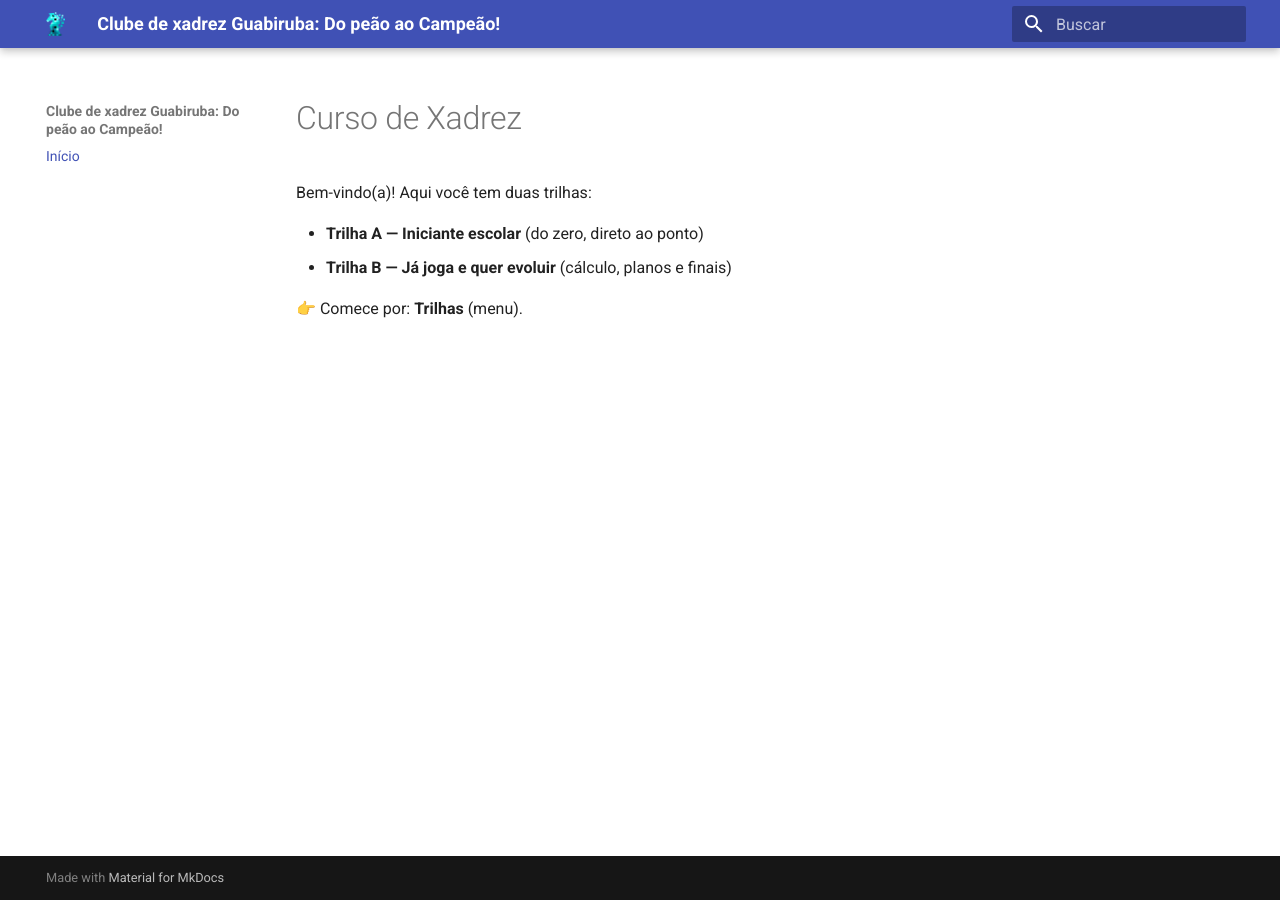
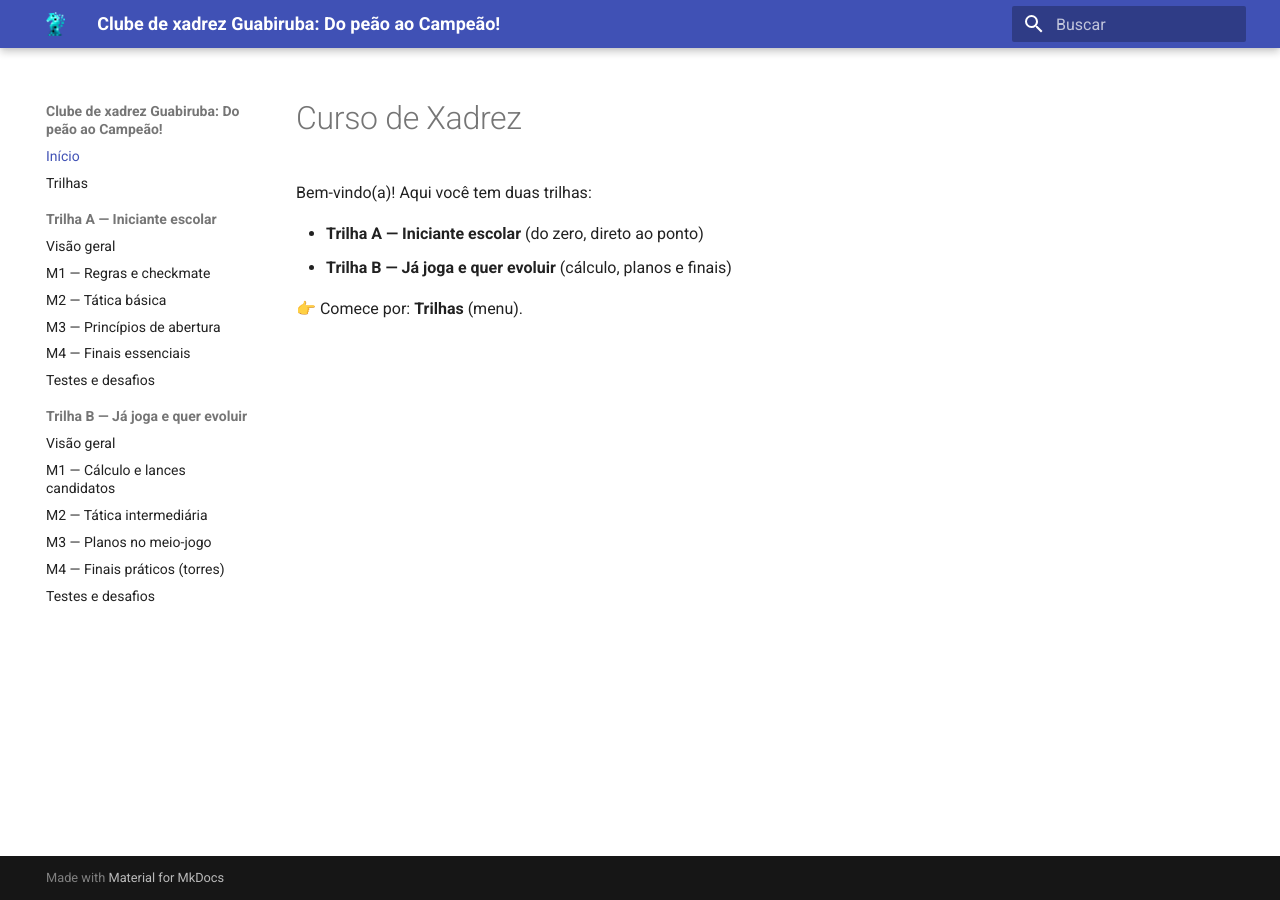
Before and after one commit to douglasvieiradossantos/Clube-de-xadrez-Guabiruba-Do-pe-o-ao-campe-o, an MkDocs documentation site: the page built from docs/index.md, in a window 1280 px wide. Built offline with MkDocs 1.6.1 and Material for MkDocs 9.7.7, drawn with Linux system fonts in a browser that asks for light colours.

Commit message:
Add navigation for beginner and intermediate tracks

```diff
--- a/mkdocs.yml
+++ b/mkdocs.yml
@@ -16,3 +16,20 @@ plugins:
 
 nav:
   - Início: index.md
+  - Trilhas: trilhas.md
+
+  - "Trilha A — Iniciante escolar":
+      - Visão geral: iniciante/index.md
+      - "M1 — Regras e checkmate": iniciante/m1-regras.md
+      - "M2 — Tática básica": iniciante/m2-tatica-1.md
+      - "M3 — Princípios de abertura": iniciante/m3-abertura-principios.md
+      - "M4 — Finais essenciais": iniciante/m4-finais-1.md
+      - "Testes e desafios": iniciante/testes.md
+
+  - "Trilha B — Já joga e quer evoluir":
+      - Visão geral: evoluir/index.md
+      - "M1 — Cálculo e lances candidatos": evoluir/m1-calculo.md
+      - "M2 — Tática intermediária": evoluir/m2-tatica-2.md
+      - "M3 — Planos no meio-jogo": evoluir/m3-planos.md
+      - "M4 — Finais práticos (torres)": evoluir/m4-finais-2.md
+      - "Testes e desafios": evoluir/testes.md
```
